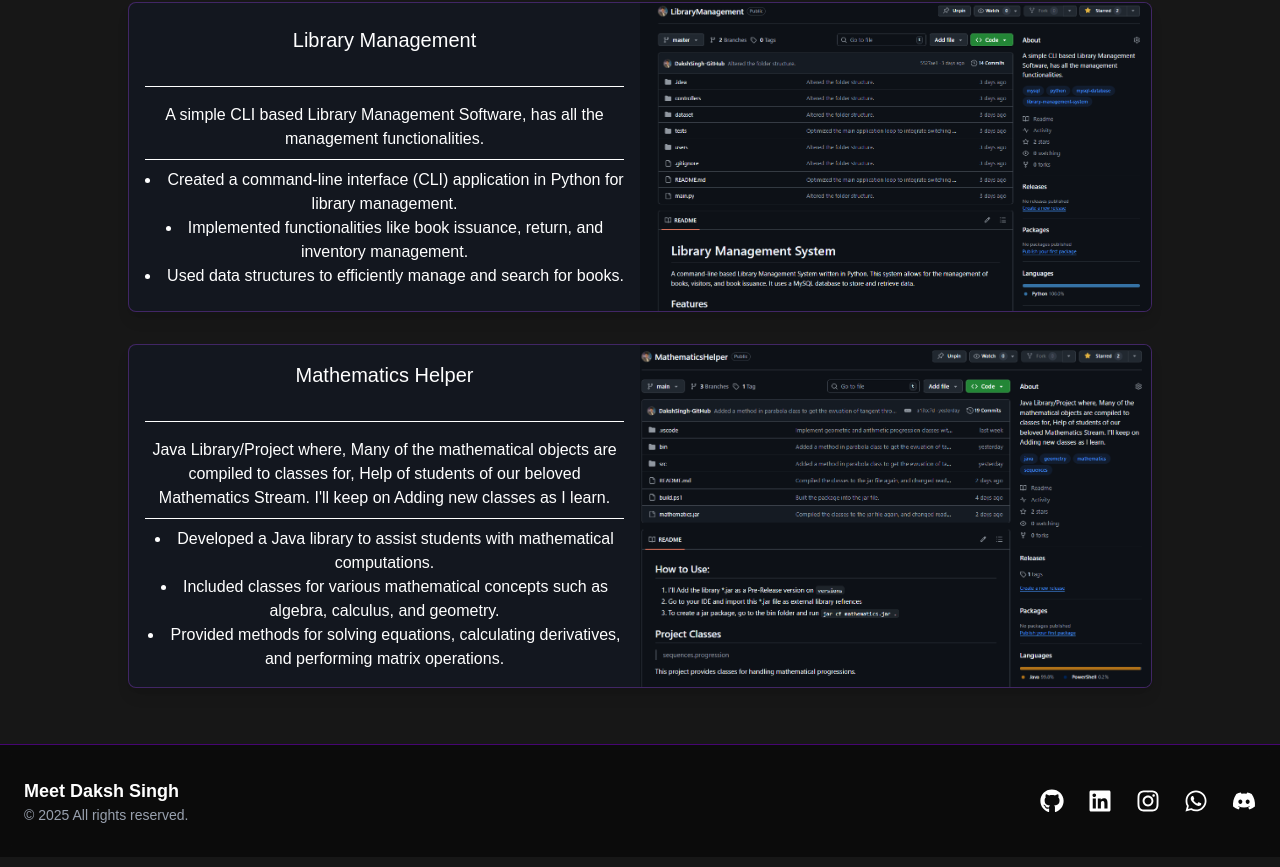
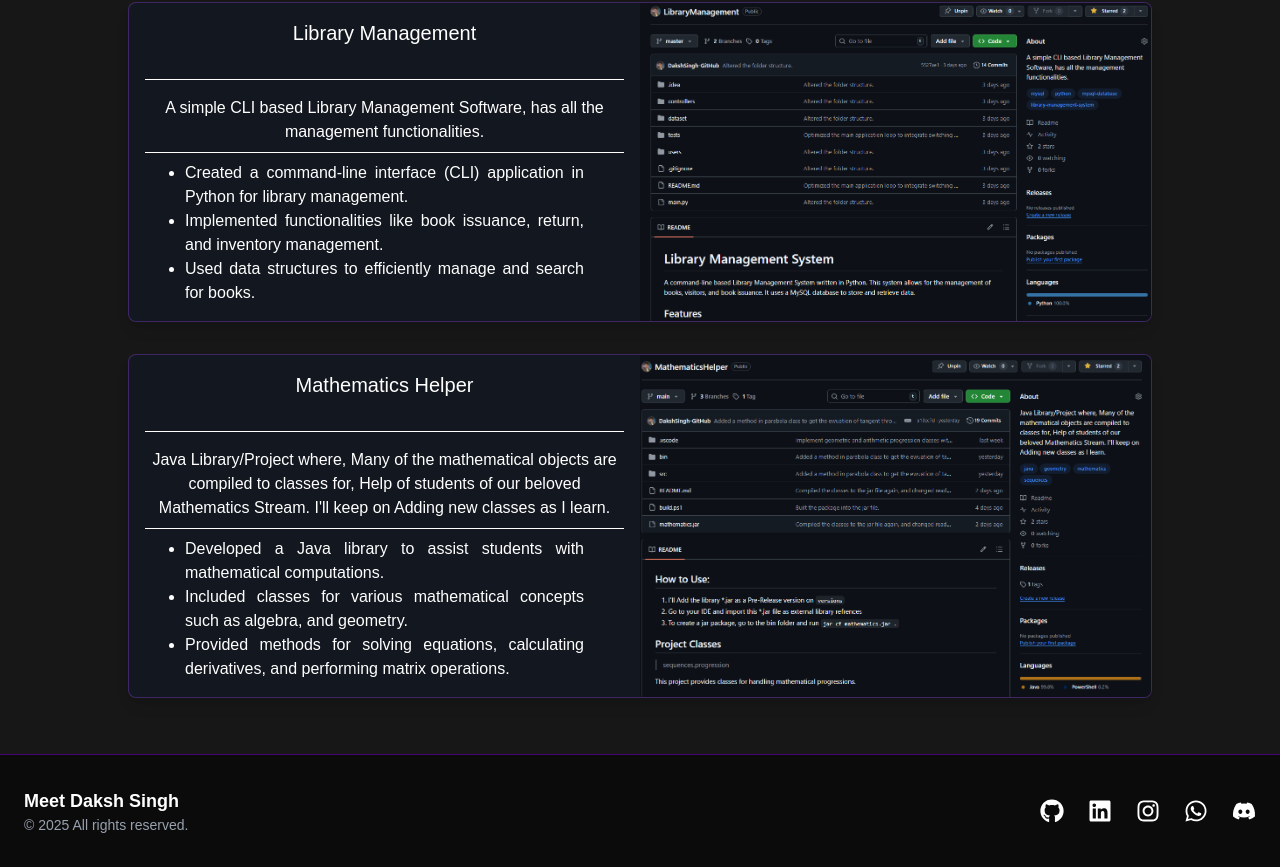
Before and after one commit to DakshSingh-GitHub/PortfolioWebApp, a Next.js app: page / in a window 1280 px wide. Shown: the part 1338-2205 px from the top of the page. Built offline with nearby package versions, Linux system fonts and the light colour scheme.

Commit message:
Minor Changes to the Design and layout of navbar, ProjectCards and pages. Adjustments in displayed data.

```diff
--- a/app/page.tsx
+++ b/app/page.tsx
@@ -20,7 +20,7 @@ const projectDetails = {
     ],
     mathematicsHelper: [
         "Developed a Java library to assist students with mathematical computations.",
-        "Included classes for various mathematical concepts such as algebra, calculus, and geometry.",
+        "Included classes for various mathematical concepts such as algebra, and geometry.",
         "Provided methods for solving equations, calculating derivatives, and performing matrix operations.",
     ],
 };
--- a/components/global/Navbar.tsx
+++ b/components/global/Navbar.tsx
@@ -35,22 +35,22 @@ export default function Navbar() {
     const projectLinks = [
         {
             href: "/projects/library-management",
-            name: "Library Management",
+            name: "Library Management CLI",
             className: "block px-4 py-2 hover:bg-purple-950 rounded-t-md",
         },
         {
-            href: "/projects/portfolio",
-            name: "Portfolio",
+            href: "/projects/mathematics-helper",
+            name: "Mathematics Helper Java",
             className: "block px-4 py-2 hover:bg-purple-950",
         },
         {
-            href: "/projects/mathematics-helper",
-            name: "Mathematics helper",
+            href: "/projects/portfolio",
+            name: "Portfolio (This Website)",
             className: "block px-4 py-2 hover:bg-purple-950",
         },
         {
             href: "/projects/hotel-management",
-            name: "Hotel management",
+            name: "Hotel management (School Project)",
             className: "block px-4 py-2 hover:bg-purple-950 rounded-b-md",
         },
     ];
--- a/components/pagecomponent/ProjectCards.tsx
+++ b/components/pagecomponent/ProjectCards.tsx
@@ -15,11 +15,11 @@ export default function ProjectCards({ image, text, paragraph, details }: CardPr
                 <hr className="mt-4 mb-4" />
                 <p className="text-center text-wrap">{paragraph}</p>{" "}
                 <hr className="mt-2 mb-2" />
-                <ul>
+                <ul className="px-10">
                     {details.map((detail, index) => (
                         <li
                             key={index}
-                            className="text-center text-wrap list-disc list-inside"
+                            className="text-justify list-outside text-wrap list-disc"
                         >
                             {detail}
                         </li>
```
